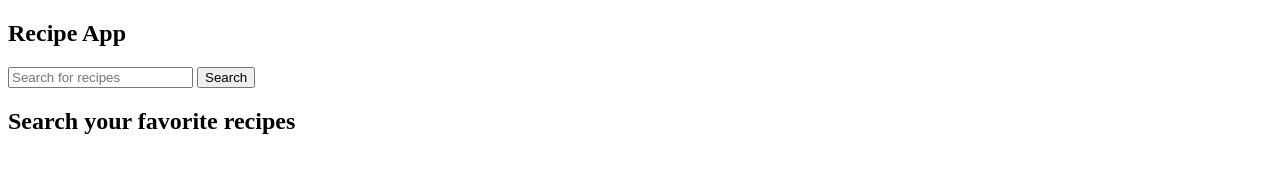
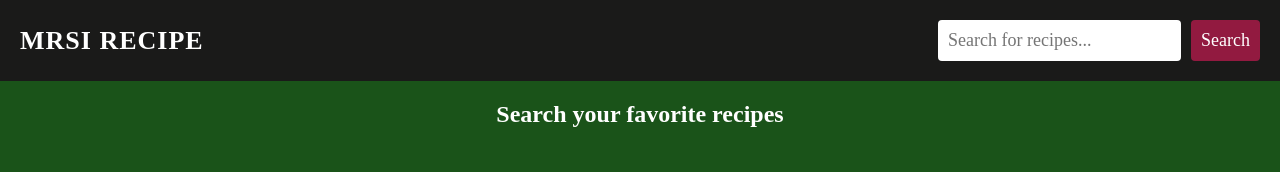
Before and after one commit to Mr-SyamaIdzar/Recipe_api, a plain HTML site: page index.html in a window 1280 px wide. Drawn offline with Linux system fonts and the light colour scheme; a web font is replaced by a local one.

Commit message:
CSS Styles Coding

```diff
--- a/css/styles.css
+++ b/css/styles.css
@@ -0,0 +1,82 @@
+@import url("https://fonts.googleapis.com/css2?family=Funnel+Display:wght@300..800&display=swap");
+
+* {
+  margin: 0;
+  padding: 0;
+  box-sizing: border-box;
+  font-family: "Funnel Display", serif;
+}
+
+:root {
+  --bg: #1A5319;
+  --nav: #1a1a19;
+  --font: #fff;
+  --btn: #921a40;
+  --btn-hover: #c75b7a;
+}
+
+body {
+  background-color: var(--bg);
+  color: var(--font);
+}
+
+header nav {
+  background-color: var(--nav);
+  padding: 20px;
+  display: flex;
+  justify-content: space-between;
+  align-items: center;
+  z-index: 1;
+}
+
+header nav h1 {
+  font-size: 1.625rem;
+  font-weight: 700;
+  letter-spacing: 1px;
+  text-transform: uppercase;
+}
+
+header nav form {
+  display: flex;
+  justify-content: center;
+}
+
+form input[type="text"] {
+  flex-grow: 1;
+  margin-right: 10px;
+}
+
+form input[type="text"],
+button[type="submit"] {
+  border: none;
+  font-size: 1.125rem;
+  padding: 10px;
+  border-radius: 4px;
+}
+
+form button[type="submit"] {
+  background-color: var(--btn);
+  color: inherit;
+  cursor: pointer;
+  transition: background-color 0.2s ease-in-out;
+}
+
+form button[type="submit"]:hover {
+  background-color: var(--btn-hover);
+}
+
+.recipe-container {
+  text-align: center;
+  margin-top: 20px;
+}
+
+@media screen and (max-width: 600px) {
+  header nav {
+    flex-direction: column;
+  }
+
+  header nav form {
+    width: 80%;
+    margin-top: 20px;
+  }
+}
--- a/index.html
+++ b/index.html
@@ -9,10 +9,10 @@
   <body>
     <header>
       <nav>
-        <h1>Recipe App</h1>
+        <h1>mrsi recipe</h1>
         <form>
-          <input type="text" placeholder="Search for recipes">
-          <button type="button">Search</button>
+          <input type="text" placeholder="Search for recipes..." />
+          <button type="submit">Search</button>
         </form>
       </nav>
     </header>
```
